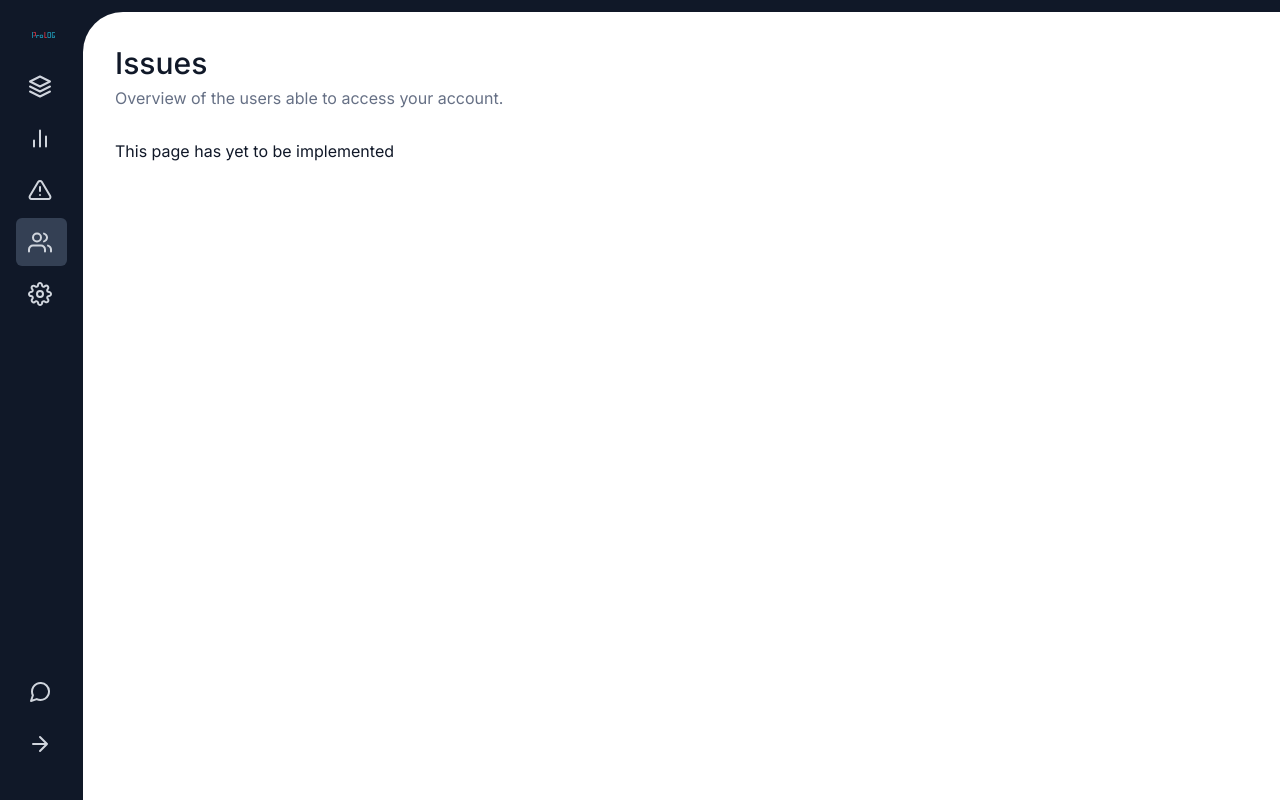
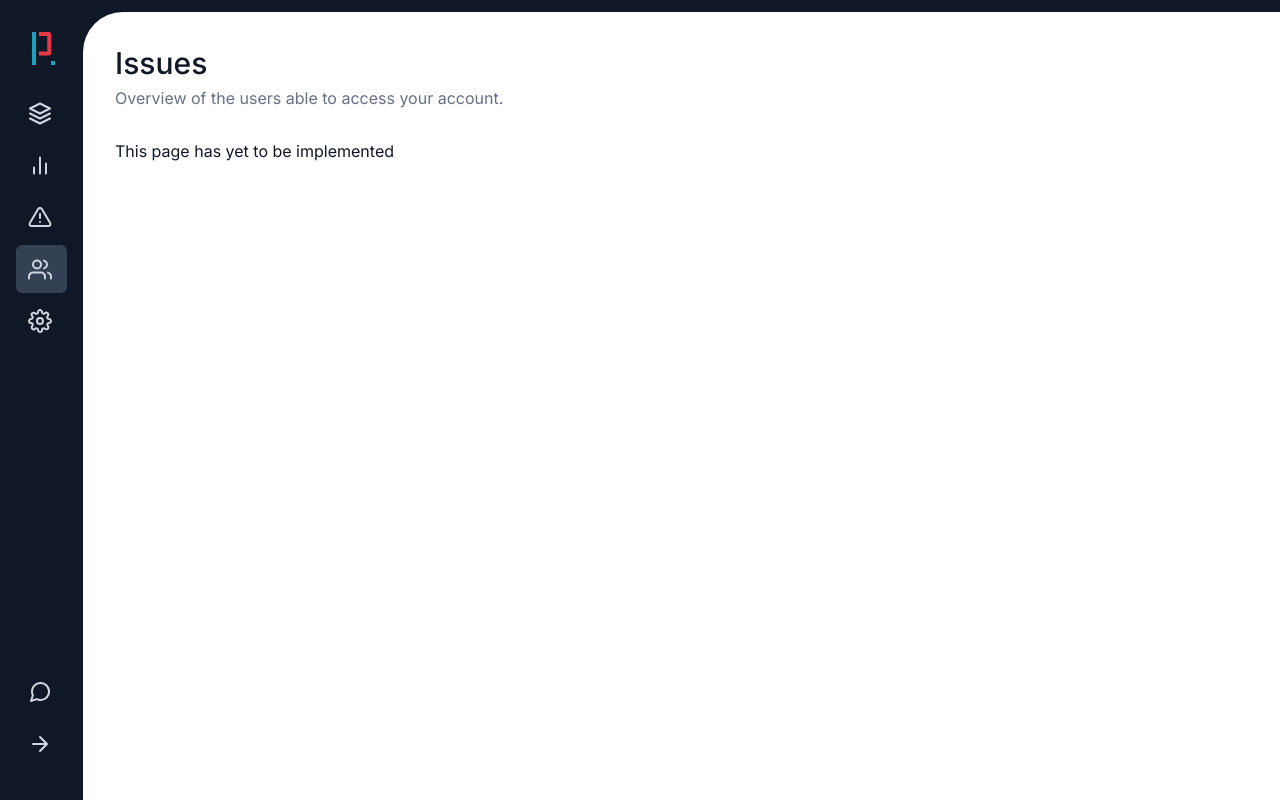
Before and after one commit to profydev/prolog-app-molockss, a Next.js app: page /dashboard/users in a window 1280 px wide. Both pictures are taken after a click on the button "Collapse". Built offline with nearby package versions, Linux system fonts and the light colour scheme.

Commit message:
show small logo only when navigation is collapsed

```diff
--- a/features/layout/sidebar-navigation/sidebar-navigation.module.scss
+++ b/features/layout/sidebar-navigation/sidebar-navigation.module.scss
@@ -18,10 +18,6 @@
   &.isCollapsed {
     @media (min-width: breakpoint.$desktop) {
       width: 5.1875rem;
-
-      .logo {
-        width: 1.4375rem;
-      }
     }
   }
 }
@@ -48,11 +44,28 @@
   }
 }
 
-.logo {
+.logoLarge {
   width: 7.375rem;
 
   @media (min-width: breakpoint.$desktop) {
     margin: space.$s0 space.$s4;
+
+    &.isCollapsed {
+      display: none;
+    }
+  }
+}
+
+.logoSmall {
+  display: none;
+  width: 1.4375rem;
+
+  @media (min-width: breakpoint.$desktop) {
+    margin: space.$s0 space.$s4;
+
+    &.isCollapsed {
+      display: block;
+    }
   }
 }
 
--- a/features/layout/sidebar-navigation/sidebar-navigation.tsx
+++ b/features/layout/sidebar-navigation/sidebar-navigation.tsx
@@ -36,13 +36,20 @@
         <header className={styles.header}>
           {/* eslint-disable-next-line @next/next/no-img-element */}
           <img
-            src={
-              isSidebarCollapsed
-                ? "/icons/logo-large.svg"
-                : "/icons/logo-large.svg"
-            }
+            src="/icons/logo-large.svg"
             alt="logo"
-            className={styles.logo}
+            className={classNames(
+              styles.logoLarge,
+              isSidebarCollapsed && styles.isCollapsed,
+            )}
+          />
+          <img
+            src="/icons/logo-small.svg"
+            alt="logo"
+            className={classNames(
+              styles.logoSmall,
+              isSidebarCollapsed && styles.isCollapsed,
+            )}
           />
           <Button
             onClick={() => setMobileMenuOpen(!isMobileMenuOpen)}
```
